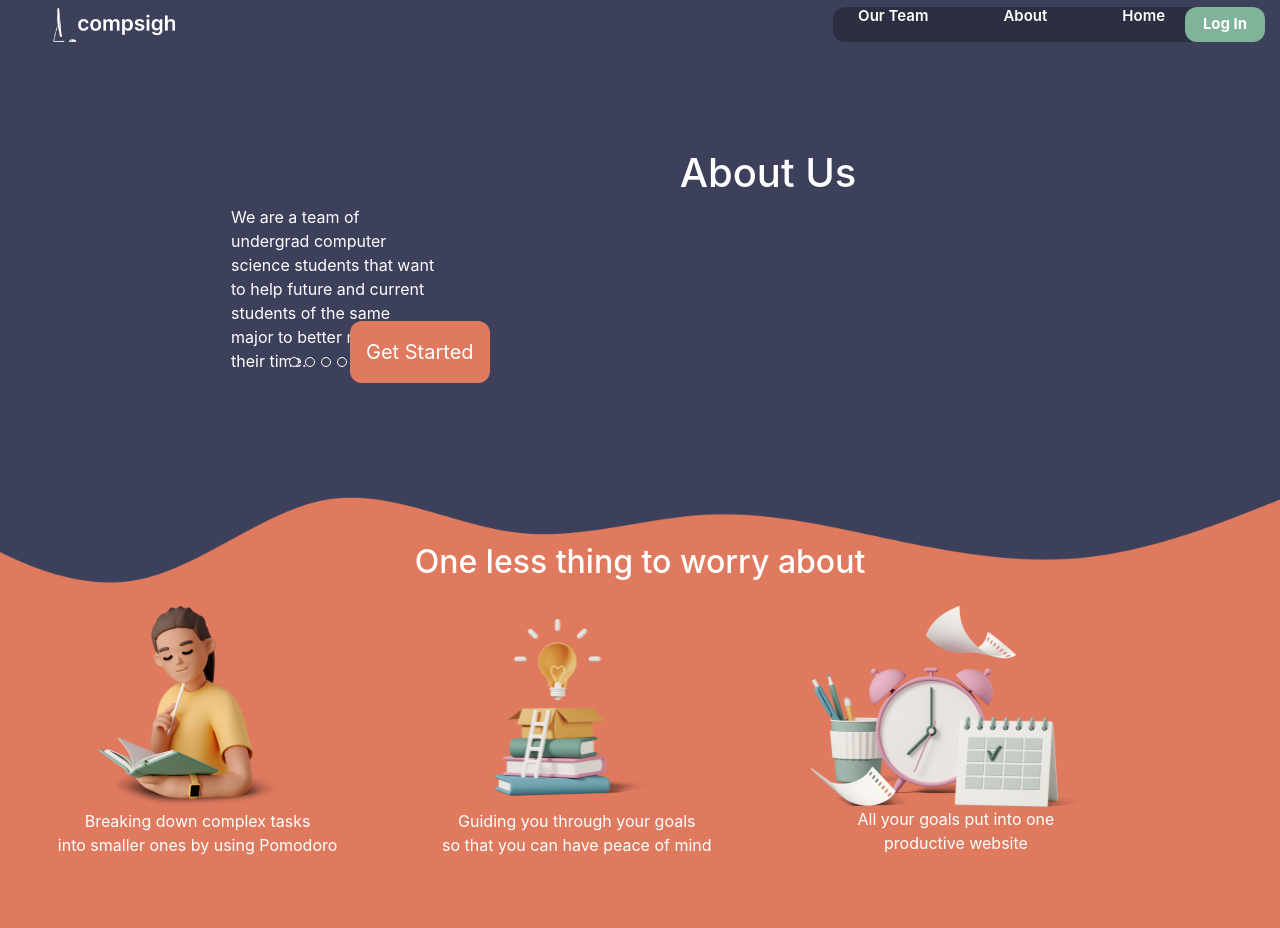
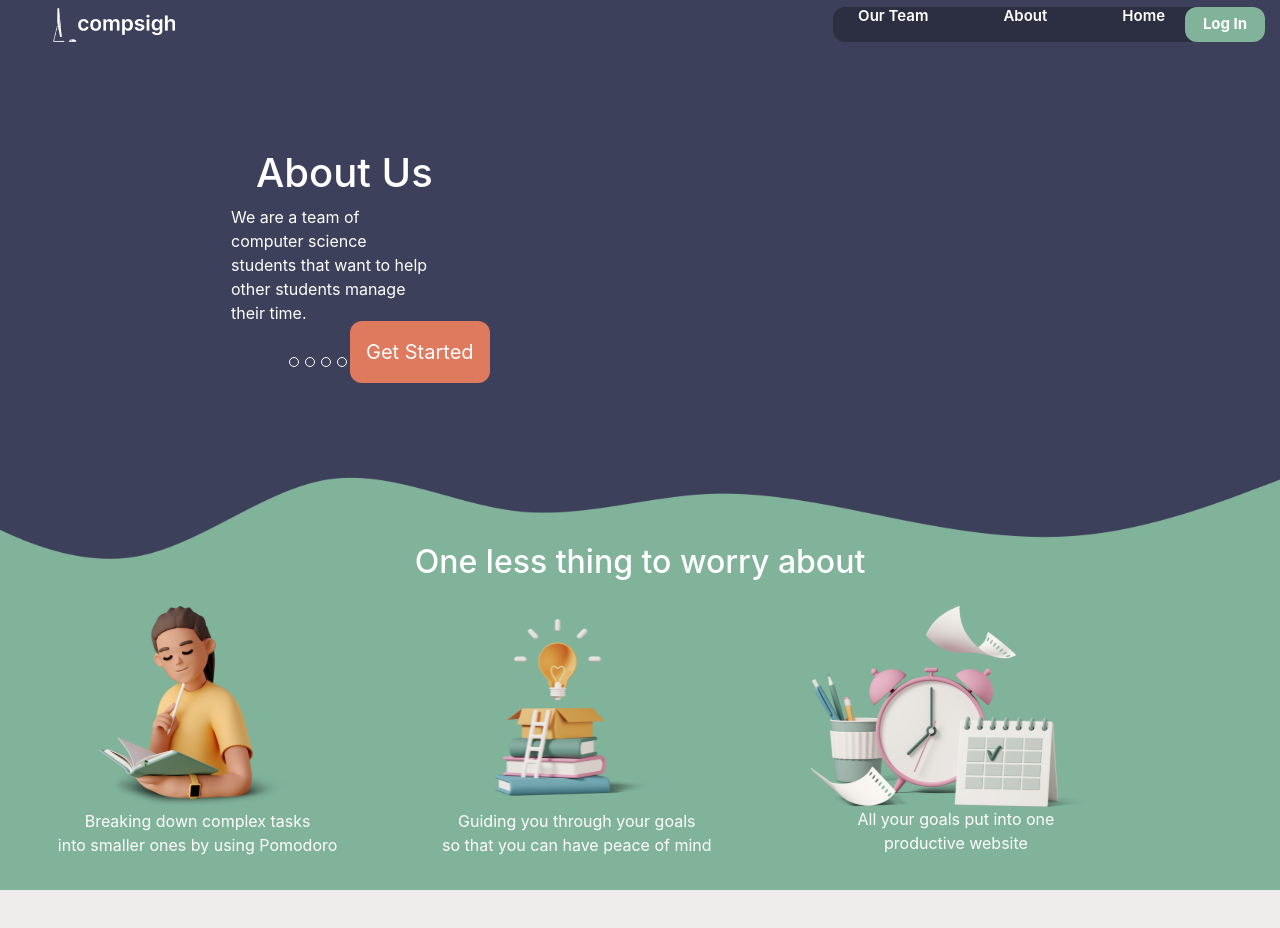
Before and after one commit to quigongian/Compsigh-WebDevelopment, a React (Create React App) app in the folder client/my-app/: page / in a window 1280 px wide. After the commit the page ends 890 px from the top, so only its background shows below. Built offline with nearby package versions, Linux system fonts and the light colour scheme; the HTML template or start-up script is replaced by a standard one.

Commit message:
changed the bg and text

```diff
--- a/client/my-app/src/pages/Home.tsx
+++ b/client/my-app/src/pages/Home.tsx
@@ -23,8 +23,8 @@ export const Home = () => {
           <div className="Sect1">
             <h1 className="header"> About Us</h1>
             <p className="mainpg">
-              {clickedButton !== "" ? `` : "We are a team of undergrad computer science students that want to help future and current students of the same major to better manage their time."}
-              {clickedButton === "btn1" ? `We are a team of undergrad computer science students that want to help future and current students of the same major to better manage their time.` : ""}
+              {clickedButton !== "" ? `` : "We are a team of computer science students that want to help other students manage their time."}
+              {clickedButton === "btn1" ? `We are a team of computer science students that want to help other students manage their time.` : ""}
               {clickedButton === "btn2" ? `blah ` : ""}
               {clickedButton === "btn3" ? `blah bleh` : ""}
               {clickedButton === "btn4" ? `blah bloo` : ""}
--- a/client/my-app/src/pages/home.css
+++ b/client/my-app/src/pages/home.css
@@ -29,20 +29,17 @@
 
 }
 
-.mainpg{
-    height: 80px;
-
+.header{
+    text-align: left;
 }
 .Sect1 {
     color: white;
     padding-top: 100px;
-    text-align: left;
     padding-left: 20%;
 }
 
 .All {
     background-image: url("../image_content/homebg.png");
-    height: 110vh;
     background-repeat: no-repeat;
     background-size: 100% 100%;
 
@@ -57,6 +54,8 @@
 }
 
 .mainpg {
+    height: 80px;
+
     margin-left: -25px;
     width: 20%;
 
```
Also changed, not shown: client/my-app/src/image_content/homebg.png.
